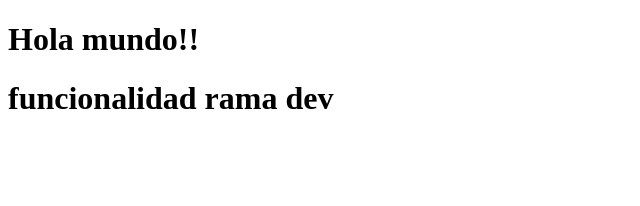
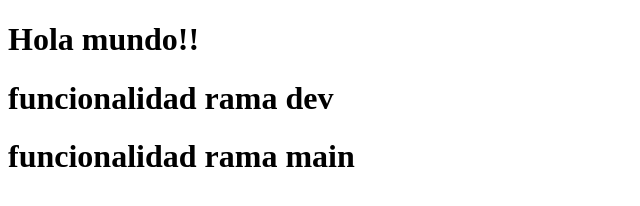
Before and after one commit to andylopezgit/prueba-git-la2, a plain HTML site: page index.html in a window 1280 px wide. Shown: the whole page, without its empty margins (0-640 px from the left). Drawn offline with Linux system fonts and the light colour scheme.

Commit message:
agrego funcion rama main

```diff
--- a/index.html
+++ b/index.html
@@ -9,5 +9,6 @@
 <body>
     <h1>Hola mundo!!</h1>
     <h1>funcionalidad rama dev</h1>
+    <h1>funcionalidad rama main</h1>
 </body>
 </html>
```
